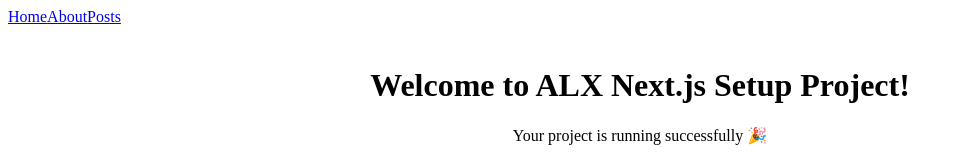
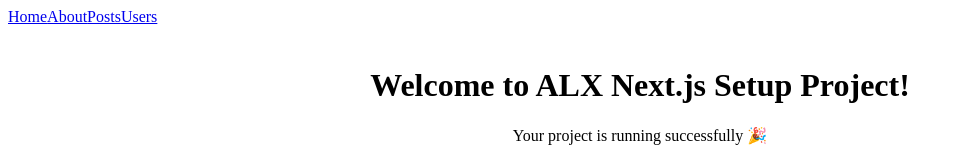
Before and after one commit to alaametwale/alx-project-0x02-setup, a Next.js app in the folder alx-project-0x02/: page / in a window 1280 px wide. Shown: the top 160 px of the page, without its empty margins (0-963 px from the left). Built offline with nearby package versions, Linux system fonts and the light colour scheme.

Commit message:
Add PostCard and UserCard components with pages/posts and pages/users

```diff
--- a/alx-project-0x02/components/layout/Header.tsx
+++ b/alx-project-0x02/components/layout/Header.tsx
@@ -2,10 +2,11 @@
 
 export default function Header() {
   return (
-    <nav className="bg-gray-100 p-4 mb-4 flex gap-4">
-      <Link href="/home" className="text-blue-500 hover:underline">Home</Link>
-      <Link href="/about" className="text-blue-500 hover:underline">About</Link>
-      <Link href="/posts" className="text-blue-500 hover:underline">Posts</Link>
-    </nav>
+    <header className="bg-gray-100 p-4 flex gap-4">
+      <Link href="/home" className="hover:underline">Home</Link>
+      <Link href="/about" className="hover:underline">About</Link>
+      <Link href="/posts" className="hover:underline">Posts</Link>
+      <Link href="/users" className="hover:underline">Users</Link>
+    </header>
   );
 }
```
